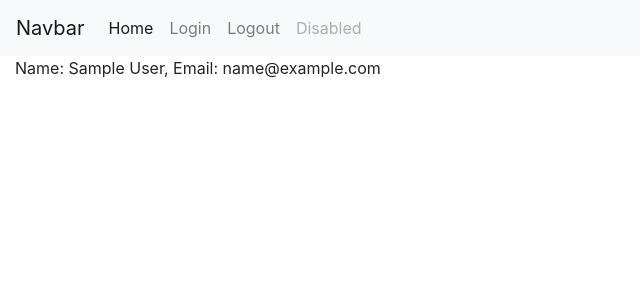
After one commit to ejisenstein/flask_tutorial, a Flask app: page /view in a window 1280 px wide. The commit adds this page. Shown: the top 300 px of the page, without its empty margins (0-640 px from the left). Run offline with Flask 2, Linux system fonts and the light colour scheme; tables that the repository leaves empty hold one stand-in row (values such as "Sample post"); some libraries are stand-ins or nearby versions.

Commit message:
tut 8 add delete update sqlalchemy

```diff
--- a/application.py
+++ b/application.py
@@ -24,12 +24,25 @@ class users(db.Model):
 def home():
     return render_template("index.html")
 
+@app.route("/view")
+def view():
+    return render_template("view.html", values=users.query.all())
+
 @app.route("/login", methods=["POST", "GET"])
 def login():
     if request.method == "POST":
         session.permanent = True
         user = request.form["nm"]
         session["user"] = user
+
+        found_user = users.query.filter_by(name=user).first()
+        if found_user:
+            session["email"] = found_user.email
+        else:
+            usr = users(user, "")
+            db.session.add(usr)
+            db.session.commit()
+
         flash(f"{user} is successfully logged in")
         return redirect(url_for("user"))
     else:
@@ -44,16 +57,18 @@ def user():
     email = None
     if "user" in session:
         user = session["user"]
-
         if request.method == "POST":
             email = request.form["email"]
             session["email"] = email
+            found_user = users.query.filter_by(name=user).first()
+            found_user.email = email
+            db.session.commit()
             flash("Email was saved")
         else:
             if "email" in session:
                 email = session["email"]
 
-        return render_template("user.html", user=user)
+        return render_template("user.html", email=email)
     else:
         flash("You aren't logged in")
         return redirect(url_for("login"))
--- a/templates/user.html
+++ b/templates/user.html
@@ -9,7 +9,7 @@
     {% endif %}
   {% endwith %}
 <form action="#" method="post">
-  <input type="email" name="email" placeholder="Enter Email" {{email if email}}/>
+  <input type="email" name="email" placeholder="Enter Email" value="{{email if email}}"/>
 </form>
   <input type="submit" value="submit"/>
 {% endblock %}
--- /dev/null
+++ b/templates/view.html
@@ -0,0 +1,7 @@
+{% extends "base.html" %}
+{% block title %}View All Users {% endblock %}
+{% block content %}
+  {% for item in values %}
+    <p>Name: {{item.name}}, Email: {{item.email}}</p>
+  {% endfor %}
+{% endblock %}
```
